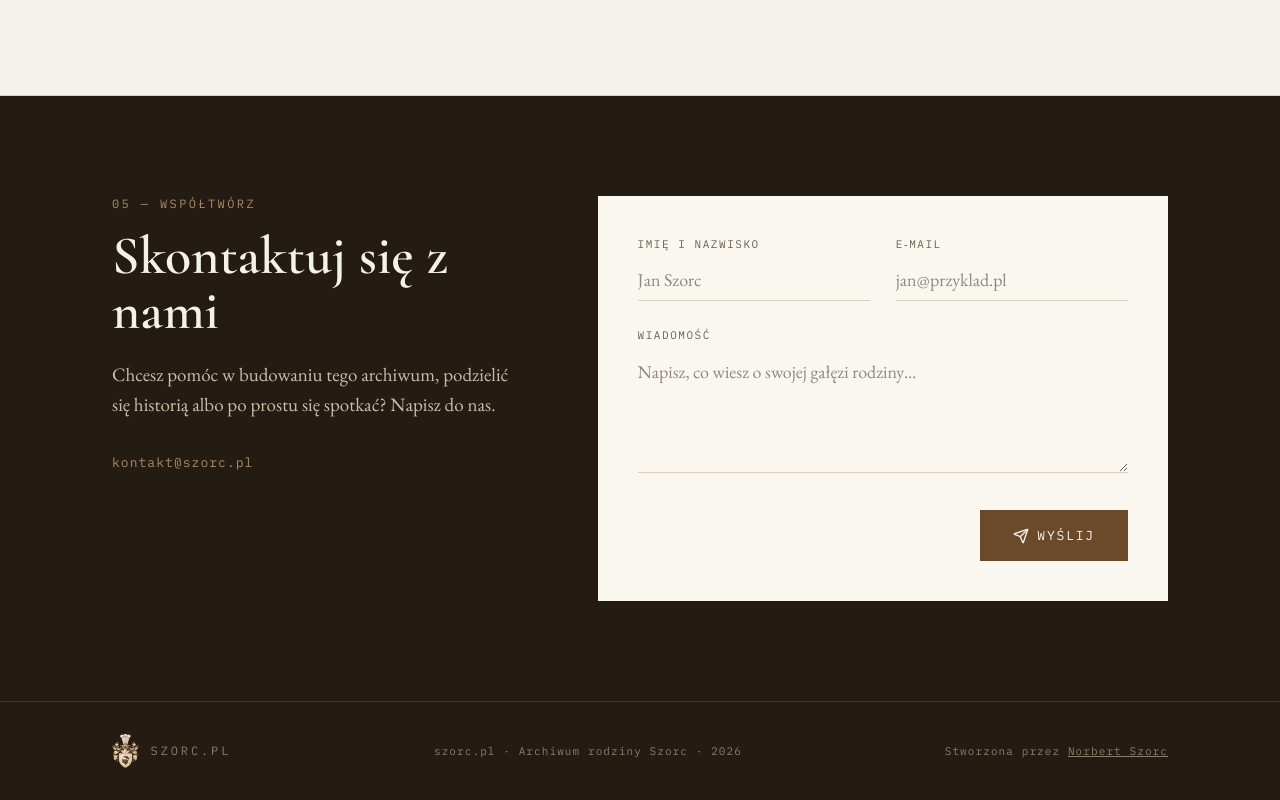
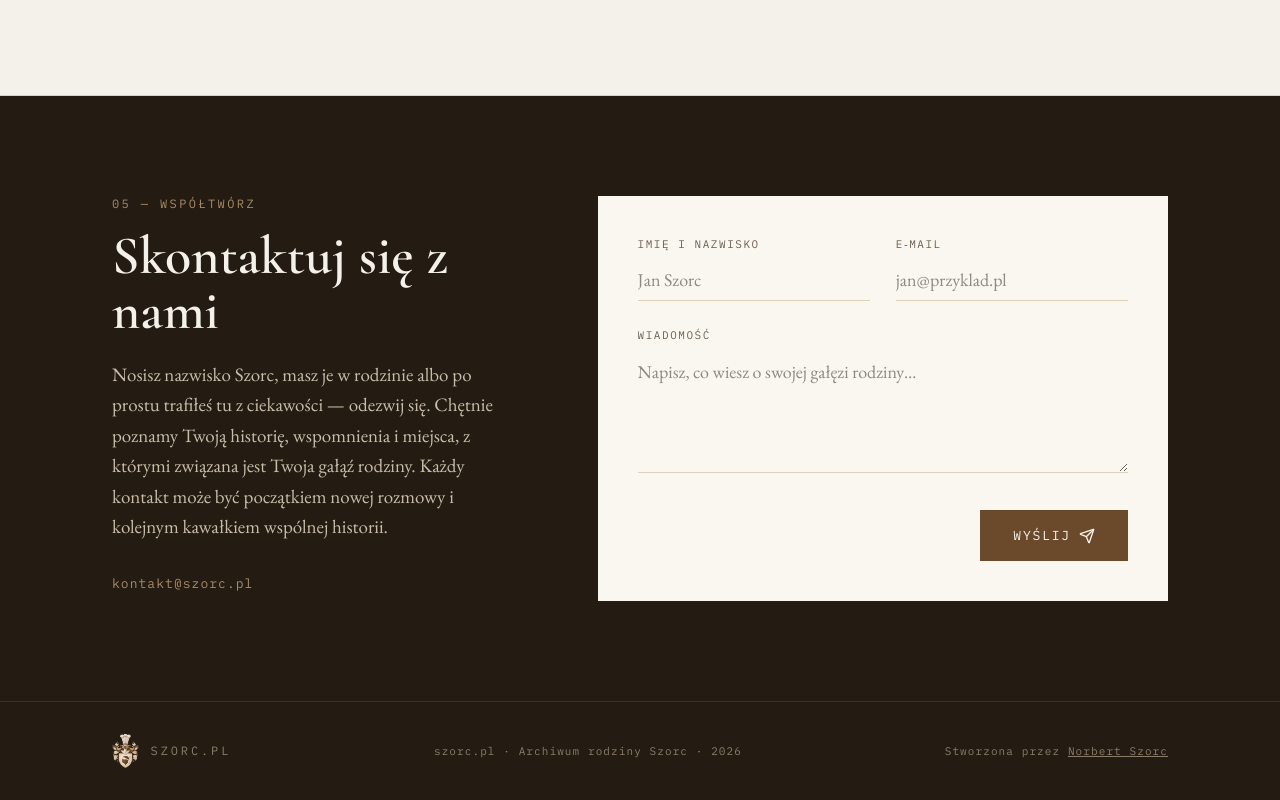
Before and after one commit to Szorcu/szorcfamily, a Next.js app: page / in a window 1280 px wide. Shown: the part 4551-5351 px from the top of the page. Built offline with nearby package versions, Linux system fonts and the light colour scheme.

Commit message:
Made contact form working

```diff
--- a/src/components/molecules/ContactForm/ContactForm.tsx
+++ b/src/components/molecules/ContactForm/ContactForm.tsx
@@ -15,8 +15,6 @@ export const ContactForm = () => {
     const formData = new FormData(form);
 
     formData.append("access_key", "caaa416d-c5e3-4ffa-a34a-5f9f3c8c0895");
-    formData.append("from_name", "szorc.pl");
-    formData.append("subject", "Nowa wiadomość z formularza kontaktowego");
 
     try {
       const response = await fetch("https://api.web3forms.com/submit", {
@@ -25,20 +23,20 @@ export const ContactForm = () => {
       }).then((response) => response.json());
 
       if (response.success) {
-        toast("Wiadomość wysłana! 💪", {
+        toast("Dziękujemy za wiadomość 🙌", {
           description:
-            "Dziękujemy za kontakt. Odezwiemy się tak szybko, jak to możliwe.",
+            "Cieszymy się, że do nas piszesz. Odezwiemy się niedługo!",
         });
 
         form.reset();
       } else {
-        toast("Błąd formularza!", {
-          description: "Coś poszło nie tak. Spróbuj ponownie później.",
+        toast("Nie udało się wysłać wiadomości", {
+          description: "Coś poszło nie tak. Spróbuj ponownie za chwilę.",
         });
       }
     } catch {
-      toast("Błąd formularza!", {
-        description: "Coś poszło nie tak. Spróbuj ponownie później.",
+      toast("Nie udało się wysłać wiadomości", {
+        description: "Coś poszło nie tak. Spróbuj ponownie za chwilę.",
       });
     } finally {
       setIsLoading(false);
@@ -53,7 +51,7 @@ export const ContactForm = () => {
             Imię i nazwisko
           </span>
           <input
-            name="name"
+            name="fullname"
             placeholder="Jan Szorc"
             className="border-line font-body text-ink focus:border-accent w-full border-0 border-b-[1.5px] border-solid bg-transparent py-[6px] text-lg outline-none"
           />
@@ -81,18 +79,18 @@ export const ContactForm = () => {
           className="border-line font-body text-ink focus:border-accent w-full resize-y border-0 border-b-[1.5px] border-solid bg-transparent py-[6px] text-lg leading-[1.5] outline-none"
         />
       </label>
-      <div className="mt-[30px] flex items-center justify-end gap-5">
+      <div className="mt-[30px] flex items-center justify-end">
         <button
           type="submit"
           disabled={isLoading}
           className="border-accent bg-accent text-paper hover:border-ink hover:bg-ink inline-flex cursor-pointer items-center gap-2 border px-8 py-[15px] font-mono text-[13px] tracking-[0.14em] whitespace-nowrap uppercase transition-colors disabled:cursor-not-allowed disabled:opacity-60"
         >
+          Wyślij
           {isLoading ? (
             <Loader2 className="size-4 animate-spin" />
           ) : (
             <Send className="size-4" />
           )}
-          Wyślij
         </button>
       </div>
     </form>
--- a/src/components/organisms/ContactSection/ContactSection.tsx
+++ b/src/components/organisms/ContactSection/ContactSection.tsx
@@ -12,8 +12,11 @@ export const ContactSection = () => {
             Skontaktuj się z nami
           </h2>
           <p className="font-body mt-[22px] max-w-[400px] text-[19px] leading-[1.6] text-[#c9bda9]">
-            Chcesz pomóc w budowaniu tego archiwum, podzielić się historią albo
-            po prostu się spotkać? Napisz do nas.
+            Nosisz nazwisko Szorc, masz je w rodzinie albo po prostu trafiłeś tu
+            z ciekawości — odezwij się. Chętnie poznamy Twoją historię,
+            wspomnienia i miejsca, z którymi związana jest Twoja gałąź rodziny.
+            Każdy kontakt może być początkiem nowej rozmowy i kolejnym kawałkiem
+            wspólnej historii.
           </p>
           <div className="text-accent-2 mt-8 font-mono text-[13px] tracking-[0.08em]">
             kontakt@szorc.pl
```
